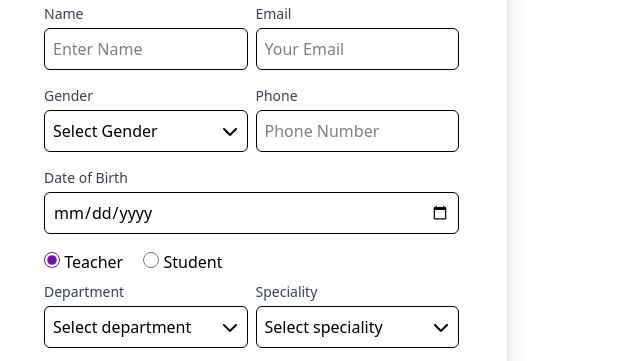
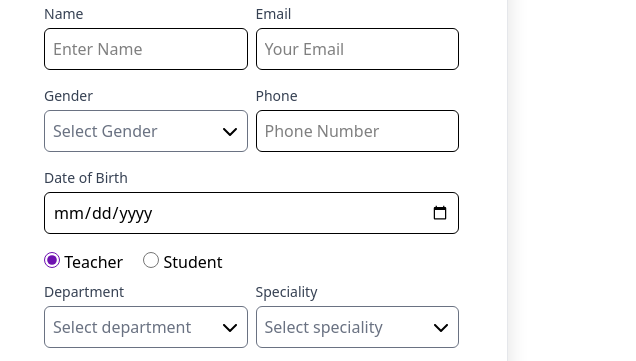
Before and after one commit to mahmuddevs/Internet-Programming-Lab-Report-2, a plain HTML site: page index.html in a window 1280 px wide. Shown: the part 181-542 px from the top of the page, 644-1280 px from the left. Drawn offline with nearby package versions, Linux system fonts and the light colour scheme.

Commit message:
test push to fix missmathing color on linux and windows

```diff
--- a/index.html
+++ b/index.html
@@ -37,7 +37,8 @@
               <div>
                 <label for="gender" class="block text-sm font-medium text-gray-700">Gender</label>
                 <div class="relative">
-                  <select type="gender" id="gender" class="mt-1 p-2 w-full border rounded-md appearance-none relative">
+                  <select type="gender" id="gender"
+                    class="mt-1 p-2 w-full border rounded-md appearance-none relative text-gray-500 has-[option:checked:not([value=''])]:!black">
                     <option value="" selected disabled hidden>
                       Select Gender
                     </option>
@@ -74,7 +75,7 @@
                   <label for="department" class="block text-sm font-medium text-gray-700">Department</label>
                   <div class="relative">
                     <select type="department" id="department"
-                      class="mt-1 p-2 w-full border rounded-md appearance-none relative">
+                      class="mt-1 p-2 w-full border rounded-md appearance-none relative text-gray-500 has-[option:checked:not([value=''])]:!black">
                       <option value="" selected disabled hidden>
                         Select department
                       </option>
@@ -98,7 +99,8 @@
                     Speciality
                   </label>
                   <div class="relative">
-                    <select id="speciality" class="mt-1 p-2 w-full border rounded-md appearance-none relative">
+                    <select id="speciality"
+                      class="mt-1 p-2 w-full border rounded-md appearance-none relative text-gray-500 has-[option:checked:not([value=''])]:!black">
                       <option value="" selected disabled hidden>
                         Select speciality
                       </option>
@@ -132,7 +134,7 @@
                   <label for="department" class="block text-sm font-medium text-gray-700">Department</label>
                   <div class="relative">
                     <select type="department" id="department"
-                      class="mt-1 p-2 w-full border rounded-md appearance-none relative">
+                      class="mt-1 p-2 w-full border rounded-md appearance-none relative text-gray-500 has-[option:checked:not([value=''])]:!black">
                       <option value="" selected disabled hidden>
                         Select department
                       </option>
@@ -156,7 +158,8 @@
                     Batch
                   </label>
                   <div class="relative">
-                    <select id="batch" class="mt-1 p-2 w-full border rounded-md appearance-none relative">
+                    <select id="batch"
+                      class="mt-1 p-2 w-full border rounded-md appearance-none relative text-gray-500 has-[option:checked:not([value=''])]:!black">
                       <option value="" selected disabled hidden>
                         Select batch
                       </option>
```
